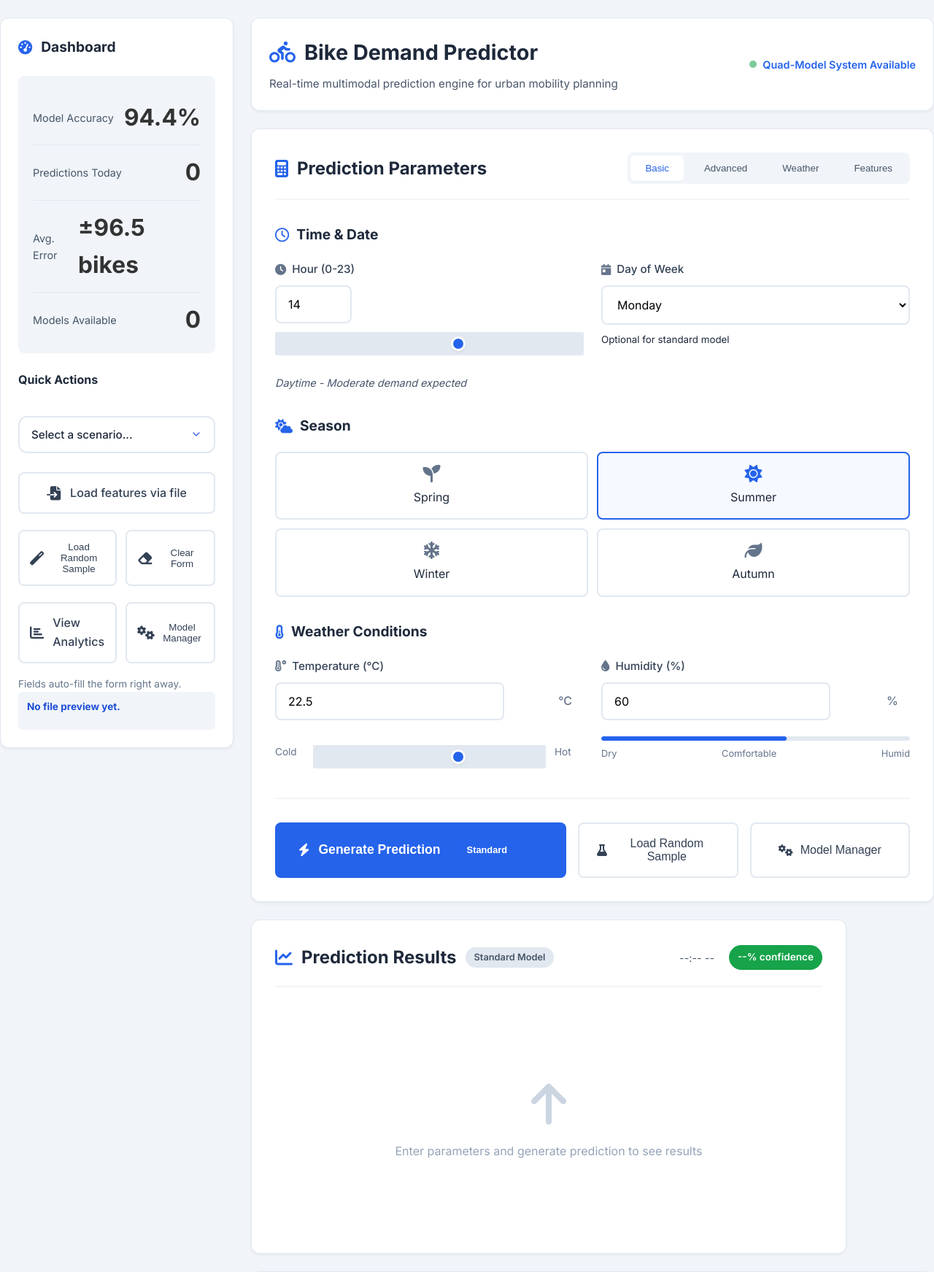
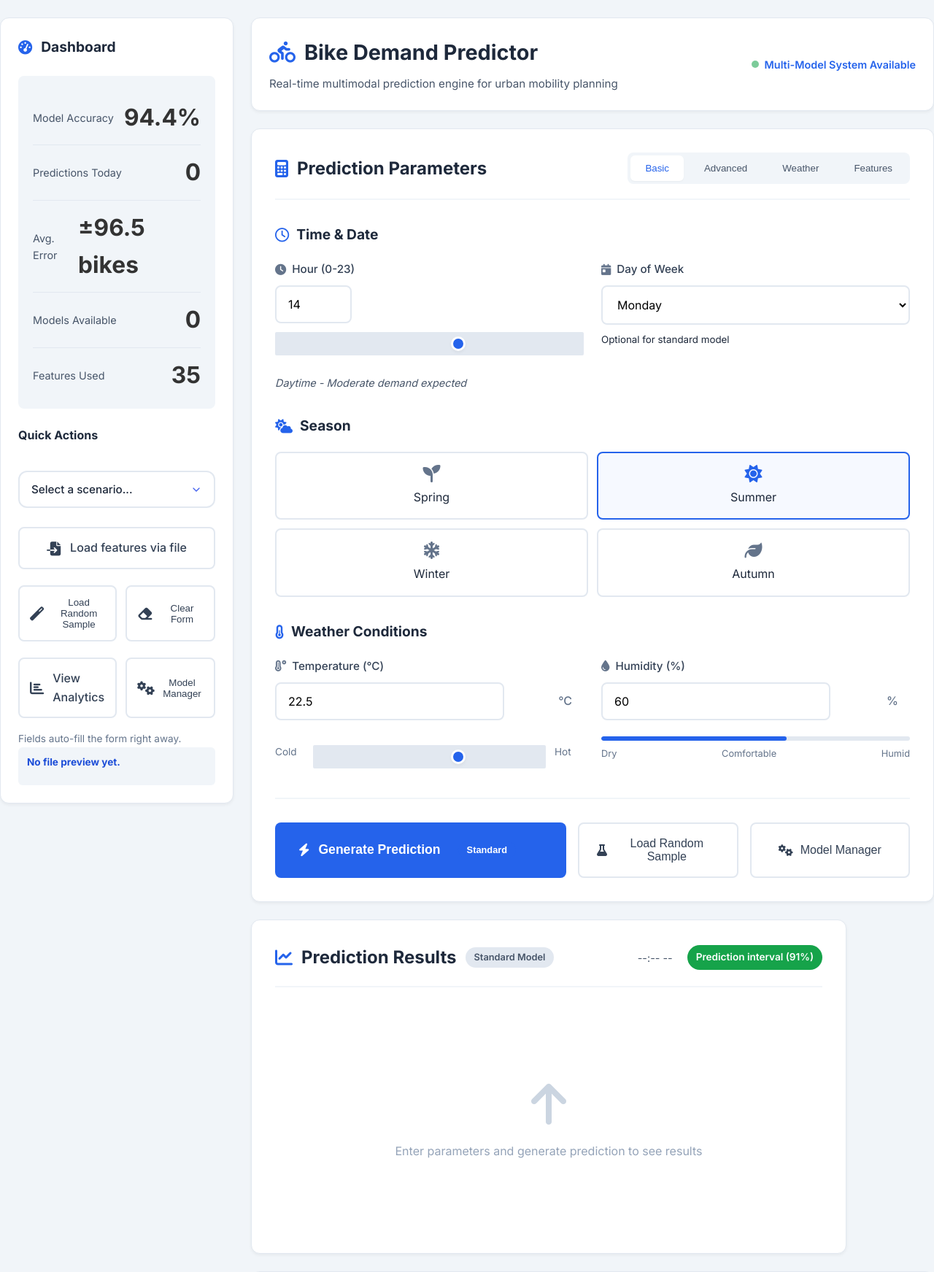
Before and after one commit to yousraelharchi2004/urban-bike-demand-prediction, a Flask app: page /v2/ in a window 1280 px wide. Shown: the part 65-1808 px from the top of the page at 73% size. Run offline with Flask 3, Linux system fonts and the light colour scheme.

Commit message:
Fix metrics source consistency and predictor comparison table R2 updates

```diff
--- a/app/static/script.js
+++ b/app/static/script.js
@@ -101,6 +101,35 @@ function getPredictionValue(data) {
         ?? (data.prediction !== undefined ? Math.round(data.prediction) : 0);
 }
 
+function formatPredictionInterval(data) {
+    const level = Number.parseInt(data?.confidence_level, 10) || 91;
+    return `Prediction interval (${level}%)`;
+}
+
+function getModelFeatureCount(modelKey = selectedModel) {
+    const model = availableModels?.[modelKey];
+    if (model && typeof model.features === 'number') {
+        return model.features;
+    }
+    if (modelKey === 'original') return 14;
+    if (modelKey === 'improved') return 38;
+    if (modelKey === 'unified') return 35;
+    return 36;
+}
+
+function updateFeaturesUsedDisplay(modelKey = selectedModel) {
+    const featuresUsed = document.getElementById('features-used');
+    if (!featuresUsed) return;
+
+    const loadingEl = featuresUsed.querySelector('.metric-loading');
+    const valueEl = featuresUsed.querySelector('.metric-value');
+    if (loadingEl && valueEl) {
+        loadingEl.style.display = 'none';
+        valueEl.style.display = 'inline';
+        valueEl.textContent = getModelFeatureCount(modelKey);
+    }
+}
+
 // Get season encoding for form submission
 function getSeasonEncoding(season) {
     const encoding = {};
@@ -162,13 +191,15 @@ function updatePredictionResults(data, responseTime) {
         document.getElementById('detail-model').textContent = formatModelName(data.model_type);
     }
     if (document.getElementById('detail-features')) {
-        document.getElementById('detail-features').textContent = data.input_summary?.features_used || '14';
+        const featuresUsed = data.model_metrics?.features_count ?? data.input_summary?.features_used ?? getModelFeatureCount(data.model_type);
+        document.getElementById('detail-features').textContent = featuresUsed;
     }
     if (responseTimeElement) {
         responseTimeElement.textContent = `${responseTime}s`;
     }
     if (document.getElementById('prediction-id')) {
-        document.getElementById('prediction-id').textContent = data.prediction_id || '--';
+        const predictionId = data.prediction_id ?? data.predictionId ?? null;
+        document.getElementById('prediction-id').textContent = predictionId !== null && predictionId !== undefined && predictionId !== '' ? predictionId : '--';
     }
 
     // Update timestamp
@@ -180,9 +211,9 @@ function updatePredictionResults(data, responseTime) {
         });
     }
 
-    // Update confidence
+    // Update prediction interval
     if (confidenceBadge) {
-        confidenceBadge.textContent = `${data.confidence || 80}% confidence`;
+        confidenceBadge.textContent = formatPredictionInterval(data);
     }
 
     // Update model badge
@@ -353,6 +384,8 @@ function updateModelUI() {
         el.style.color = mc.solid;
     });
 
+    updateFeaturesUsedDisplay(selectedModel);
+
     // Confidence badge
     const confBadge = document.getElementById('confidence-badge');
     if (confBadge) {
@@ -633,12 +666,13 @@ async function updateDashboardMetrics() {
             modelsAvailable: !!modelsAvailableEl
         });
 
-        // Show loading states
-        document.querySelectorAll('.metric-loading').forEach(el => {
-            el.style.display = 'inline';
-        });
-        document.querySelectorAll('.metric-value').forEach(el => {
-            el.style.display = 'none';
+        // Show loading states only for sidebar dashboard cards.
+        [modelAccuracyEl, predictionsTodayEl, avgErrorEl, modelsAvailableEl].forEach((container) => {
+            if (!container) return;
+            const loadingEl = container.querySelector('.metric-loading');
+            const valueEl = container.querySelector('.metric-value');
+            if (loadingEl) loadingEl.style.display = 'inline';
+            if (valueEl) valueEl.style.display = 'none';
         });
 
 
@@ -715,12 +749,13 @@ async function updateDashboardMetrics() {
         }
     } catch (error) {
         console.error('Dashboard metrics error:', error);
-        // Show fallback values
-        document.querySelectorAll('.metric-loading').forEach(el => {
-            el.style.display = 'none';
-        });
-        document.querySelectorAll('.metric-value').forEach(el => {
-            el.style.display = 'inline';
+        // Show fallback values only for sidebar dashboard cards.
+        [modelAccuracyEl, predictionsTodayEl, avgErrorEl, modelsAvailableEl].forEach((container) => {
+            if (!container) return;
+            const loadingEl = container.querySelector('.metric-loading');
+            const valueEl = container.querySelector('.metric-value');
+            if (loadingEl) loadingEl.style.display = 'none';
+            if (valueEl) valueEl.style.display = 'inline';
         });
     }
 }
@@ -734,6 +769,7 @@ async function loadAvailableModels() {
         if (data.success && data.models) {
             availableModels = data.models;
             refreshModelInfo();
+            updateFeaturesUsedDisplay(selectedModel);
 
             // Update models available count
             const availableCount = Object.values(availableModels).filter(m => m.available).length;
@@ -749,10 +785,19 @@ async function loadAvailableModels() {
                 const r2El = document.getElementById(`stat-r2-${key}`);
                 const rmseEl = document.getElementById(`stat-rmse-${key}`);
                 const maeEl = document.getElementById(`stat-mae-${key}`);
+                const cmpR2El = document.getElementById(`cmp-r2-${key}`);
+                const cmpRmseEl = document.getElementById(`cmp-rmse-${key}`);
+                const cmpMaeEl = document.getElementById(`cmp-mae-${key}`);
+                const cmpFeaturesEl = document.getElementById(`cmp-features-${key}`);
                 if (r2El && typeof model.r2 === 'number') r2El.textContent = model.r2.toFixed(3);
                 if (rmseEl && typeof model.rmse === 'number') rmseEl.textContent = model.rmse.toFixed(1);
                 if (maeEl && typeof model.mae === 'number') maeEl.textContent = model.mae.toFixed(1);
+                if (cmpR2El && typeof model.r2 === 'number') cmpR2El.textContent = model.r2.toFixed(3);
+                if (cmpRmseEl && typeof model.rmse === 'number') cmpRmseEl.textContent = model.rmse.toFixed(1);
+                if (cmpMaeEl && typeof model.mae === 'number') cmpMaeEl.textContent = model.mae.toFixed(1);
+                if (cmpFeaturesEl && typeof model.features === 'number') cmpFeaturesEl.textContent = model.features;
             });
+            updateFeaturesUsedDisplay(selectedModel);
 
             return true;
         }
@@ -1361,7 +1406,9 @@ function exportPrediction(format = 'json') {
             },
             prediction_id: document.getElementById('prediction-id')?.textContent || 'N/A',
             timestamp: new Date().toISOString(),
-            confidence: parseInt(confidenceBadge?.textContent) || 80
+            confidence_level: 90,
+            lower_bound: null,
+            upper_bound: null
         };
     }
 
@@ -1404,7 +1451,7 @@ function exportPrediction(format = 'json') {
             bikesRequired: getPredictionValue(currentPredictionData),
             features: currentPredictionData.input_summary?.features_used || '14',
             responseTime: document.getElementById('response-time')?.textContent || '0.00s',
-            confidence: currentPredictionData.confidence || 80,
+            predictionInterval: formatPredictionInterval(currentPredictionData),
             r2Score: document.getElementById('metric-r2')?.textContent || '0.820',
             rmse: document.getElementById('metric-rmse')?.textContent || '112.5',
             mae: document.getElementById('metric-mae')?.textContent || '87.2',
@@ -1433,7 +1480,7 @@ function exportPrediction(format = 'json') {
             rows.push(['Bikes Required', exportData.bikesRequired]);
             rows.push(['Features Count', exportData.features]);
             rows.push(['Response Time', exportData.responseTime]);
-            rows.push(['Confidence', exportData.confidence + '%']);
+            rows.push(['Prediction Interval', exportData.predictionInterval]);
             rows.push(['R² Score', exportData.r2Score]);
             rows.push(['RMSE', exportData.rmse]);
             rows.push(['MAE', exportData.mae]);
@@ -1492,7 +1539,7 @@ Prediction ID: ${exportData.predictionId}
 PREDICTION RESULT:
 Bikes Required: ${exportData.bikesRequired}
 Model Used: ${exportData.modelUsed}
-Confidence: ${exportData.confidence}%
+Prediction Interval: ${exportData.predictionInterval}
 Response Time: ${exportData.responseTime}
 
 MODEL PERFORMANCE:
--- a/app/templates/index.html
+++ b/app/templates/index.html
@@ -74,6 +74,13 @@
                         <span class="metric-value" style="display: none;">4</span>
                     </div>
                 </div>
+                <div class="stat-item">
+                    <div class="stat-label">Features Used</div>
+                    <div class="stat-value" id="features-used">
+                        <span class="metric-loading" style="display: none;">Loading...</span>
+                        <span class="metric-value" style="display: inline;">14</span>
+                    </div>
+                </div>
             </div>
                 <div class="quick-actions">
                     <h4>Quick Actions</h4>
@@ -123,7 +130,7 @@
                 </div>
                 <div class="header-status">
                     <span class="status-indicator active"></span>
-                    <span class="status-text">Quad-Model System <span id="fe-status">Available</span></span>
+                    <span class="status-text"><span id="header-model-system-label">Multi-Model System</span> <span id="fe-status">Available</span></span>
                 </div>
             </div>
 
@@ -650,43 +657,43 @@
                                     <tbody>
                                         <tr>
                                             <td>R² Score</td>
-                                            <td><span class="metric-value">0.82</span></td>
-                                            <td><span class="metric-value improved">0.90</span></td>
-                                            <td><span class="metric-value advanced">0.91</span></td>
-                                            <td><span class="metric-value xgboost">0.94</span></td>
-                                            <td><span class="metric-value lightgbm">0.76</span></td>
-                                            <td><span class="metric-value stacking">0.79</span></td>
-                                            <td><span class="metric-value unified">0.94</span></td>
+                                            <td><span class="metric-value" id="cmp-r2-original">0.82</span></td>
+                                            <td><span class="metric-value improved" id="cmp-r2-improved">0.90</span></td>
+                                            <td><span class="metric-value advanced" id="cmp-r2-advanced">0.91</span></td>
+                                            <td><span class="metric-value xgboost" id="cmp-r2-xgboost">0.94</span></td>
+                                            <td><span class="metric-value lightgbm" id="cmp-r2-lightgbm">0.76</span></td>
+                                            <td><span class="metric-value stacking" id="cmp-r2-stacking">0.79</span></td>
+                                            <td><span class="metric-value unified" id="cmp-r2-unified">0.94</span></td>
                                         </tr>
                                         <tr>
                                             <td>RMSE</td>
-                                            <td>112.5</td>
-                                            <td class="improved">194.6</td>
-                                            <td class="advanced">192.4</td>
-                                            <td class="xgboost">153.3</td>
-                                            <td class="lightgbm">302.6</td>
-                                            <td class="stacking">280.5</td>
-                                            <td class="unified">144.7</td>
+                                            <td id="cmp-rmse-original">112.5</td>
+                                            <td class="improved" id="cmp-rmse-improved">194.6</td>
+                                            <td class="advanced" id="cmp-rmse-advanced">192.4</td>
+                                            <td class="xgboost" id="cmp-rmse-xgboost">153.3</td>
+                                            <td class="lightgbm" id="cmp-rmse-lightgbm">302.6</td>
+                                            <td class="stacking" id="cmp-rmse-stacking">280.5</td>
+                                            <td class="unified" id="cmp-rmse-unified">144.7</td>
                                         </tr>
                                         <tr>
                                             <td>MAE</td>
-                                            <td>87.2</td>
-                                            <td class="improved">116.6</td>
-                                            <td class="advanced">116.6</td>
-                                            <td class="xgboost">90.9</td>
-                                            <td class="lightgbm">225.7</td>
-                                            <td class="stacking">207.6</td>
-                                            <td class="unified">104.7</td>
+                                            <td id="cmp-mae-original">87.2</td>
+                                            <td class="improved" id="cmp-mae-improved">116.6</td>
+                                            <td class="advanced" id="cmp-mae-advanced">116.6</td>
+                                            <td class="xgboost" id="cmp-mae-xgboost">90.9</td>
+                                            <td class="lightgbm" id="cmp-mae-lightgbm">225.7</td>
+                                            <td class="stacking" id="cmp-mae-stacking">207.6</td>
+                                            <td class="unified" id="cmp-mae-unified">104.7</td>
                                         </tr>
                                         <tr>
                                             <td>Features</td>
-                                            <td>14</td>
-                                            <td>38</td>
-                                            <td>36</td>
-                                            <td>36</td>
-                                            <td>36</td>
-                                            <td>35</td>
-                                            <td>36</td>
+                                            <td id="cmp-features-original">14</td>
+                                            <td id="cmp-features-improved">38</td>
+                                            <td id="cmp-features-advanced">36</td>
+                                            <td id="cmp-features-xgboost">36</td>
+                                            <td id="cmp-features-lightgbm">36</td>
+                                            <td id="cmp-features-stacking">36</td>
+                                            <td id="cmp-features-unified">35</td>
                                         </tr>
                                         <tr>
                                             <td>Training Time</td>
@@ -798,7 +805,7 @@
                         </h3>
                         <div class="result-meta">
                             <span class="timestamp" id="prediction-timestamp">--:-- --</span>
-                            <span class="confidence" id="confidence-badge">--% confidence</span>
+                            <span class="confidence" id="confidence-badge">Prediction interval (91%)</span>
                         </div>
                     </div>
 
@@ -941,7 +948,7 @@
                 <div class="footer-meta">
                     <span class="version">v2.5.0</span>
                     <span class="status-indicator active"></span>
-                    <span class="status-text">5-Model System Available</span>
+                    <span class="status-text"><span id="footer-model-system-label">Multi-Model System</span> Available</span>
                 </div>
             </div>
         </div>
@@ -950,7 +957,7 @@
         </div>
     </footer>
 
-    <script src="{{ url_for('static', filename='script.js') }}?v=2"></script>
+    <script src="{{ url_for('static', filename='script.js') }}?v=3"></script>
     <script>
         // Initialize tabs
         document.querySelectorAll('.tab-btn').forEach(button => {
@@ -1097,6 +1104,27 @@
                         'unified': 'Using the <strong>Unified Pipeline</strong> with leakage-free preprocessing, lag features, train-only scaling, and the saved best ensemble artifact.'
                     };
                     pElement.innerHTML = insights[modelType] || insights['original'];
+                }
+            }
+
+            // Update "Features Used" card in predictor dashboard
+            const featuresUsed = document.getElementById('features-used');
+            if (featuresUsed) {
+                const loadingEl = featuresUsed.querySelector('.metric-loading');
+                const valueEl = featuresUsed.querySelector('.metric-value');
+                const featureCountByModel = {
+                    'original': 14,
+                    'improved': 38,
+                    'advanced': 36,
+                    'xgboost': 36,
+                    'lightgbm': 36,
+                    'stacking': 36,
+                    'unified': 35
+                };
+                if (loadingEl) loadingEl.style.display = 'none';
+                if (valueEl) {
+                    valueEl.style.display = 'inline';
+                    valueEl.textContent = String(featureCountByModel[modelType] ?? '--');
                 }
             }
         }
```
Also changed, not shown: app/blueprints/analytics.py (+28 -6 lines), app/model_metrics.py (+34 -7 lines), tests/integration/test_pages.py (+9 -6 lines).
